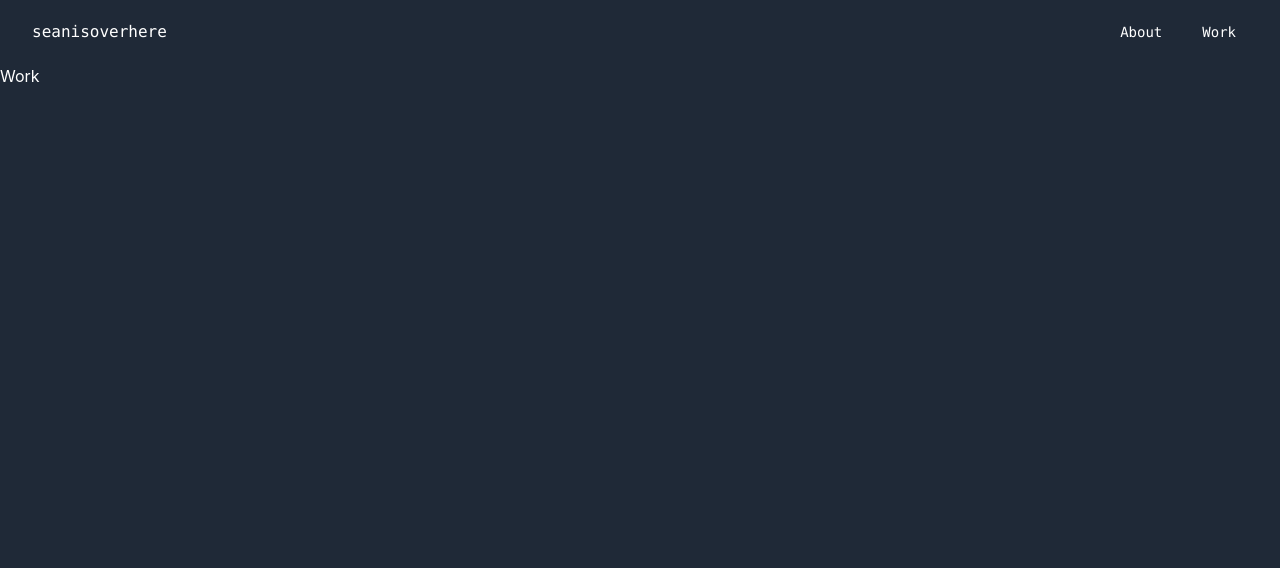
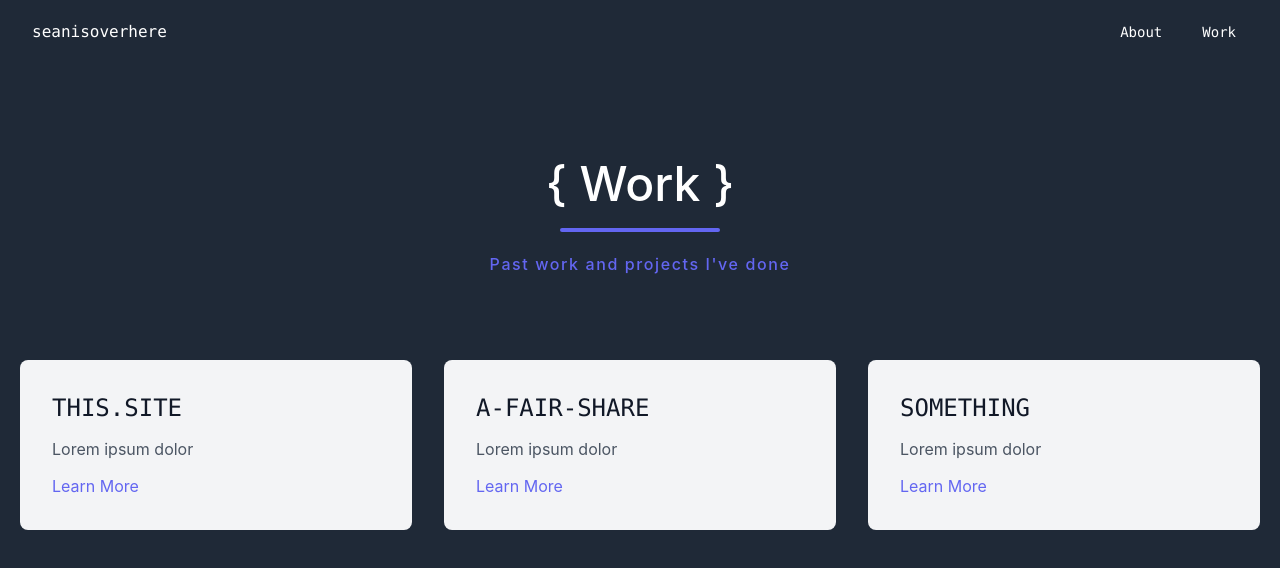
Before and after one commit to seanisoverhere/portfolio, a React (Create React App) app: page /work in a window 1280 px wide. Shown: the top 568 px of the page. Built offline with nearby package versions, Linux system fonts and the light colour scheme.

Commit message:
Update layout of work page

```diff
--- a/src/pages/Work.js
+++ b/src/pages/Work.js
@@ -5,7 +5,68 @@ const Work = () => {
   return (
     <>
       <Headers />
-      <h2 className="text-white">Work</h2>
+      <section className="text-gray-600 body-font">
+        <div className="container px-5 py-24 mx-auto">
+          <div className="flex flex-col text-center w-full mb-20">
+            <h1 className="sm:text-5xl text-3xl font-medium title-font text-white" data-aos="zoom-in">
+              &#123; Work &#125;
+            </h1>
+            <div
+              className="h-1 sm:w-40 w-20 mx-auto bg-indigo-500 rounded my-5"
+              data-aos="zoom-in-right"
+              data-aos-delay="150"
+            ></div>
+            <h2
+              className="text-s text-indigo-500 tracking-widest font-medium title-font mb-1"
+              data-aos="zoom-in"
+              data-aos-delay="200"
+            >
+              Past work and projects I've done
+            </h2>
+          </div>
+          <div className="flex flex-wrap -m-4" data-aos="zoom-in-right" data-aos-delay="250">
+            <div className="p-4 md:w-1/3">
+              <div className="flex rounded-lg h-full bg-gray-100 p-8 flex-col">
+                <div className="flex items-center mb-3">
+                  <h2 className="text-gray-900 text-2xl title-font font-mono">THIS.SITE</h2>
+                </div>
+                <div className="flex-grow">
+                  <p className="leading-relaxed text-base">
+                    Lorem ipsum dolor
+                  </p>
+                  <div class="mt-3 text-indigo-500 inline-flex items-center">Learn More</div>
+                </div>
+              </div>
+            </div>
+            <div className="p-4 md:w-1/3">
+              <div className="flex rounded-lg h-full bg-gray-100 p-8 flex-col">
+                <div className="flex items-center mb-3">
+                  <h2 className="text-gray-900 text-2xl title-font font-mono">A-FAIR-SHARE</h2>
+                </div>
+                <div className="flex-grow">
+                  <p className="leading-relaxed text-base">
+                    Lorem ipsum dolor
+                  </p>
+                  <div className="mt-3 text-indigo-500 inline-flex items-center">Learn More</div>
+                </div>
+              </div>
+            </div>
+            <div className="p-4 md:w-1/3">
+              <div className="flex rounded-lg h-full bg-gray-100 p-8 flex-col">
+                <div className="flex items-center mb-3">
+                  <h2 className="text-gray-900 text-2xl title-font font-mono">SOMETHING</h2>
+                </div>
+                <div className="flex-grow">
+                  <p className="leading-relaxed text-base">
+                    Lorem ipsum dolor
+                  </p>
+                  <div className="mt-3 text-indigo-500 inline-flex items-center">Learn More</div>
+                </div>
+              </div>
+            </div>
+          </div>
+        </div>
+      </section>
     </>
   );
 };
```
